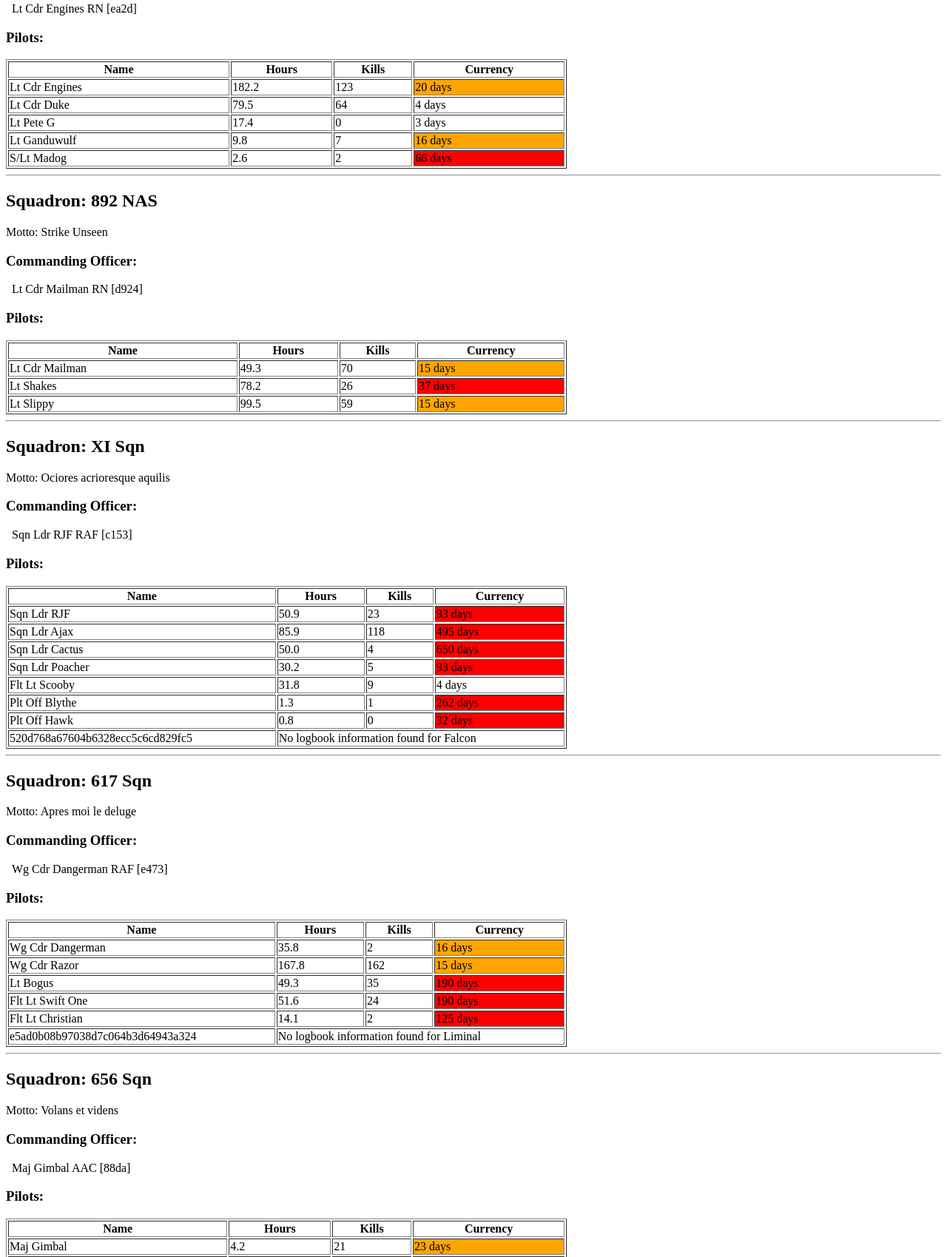
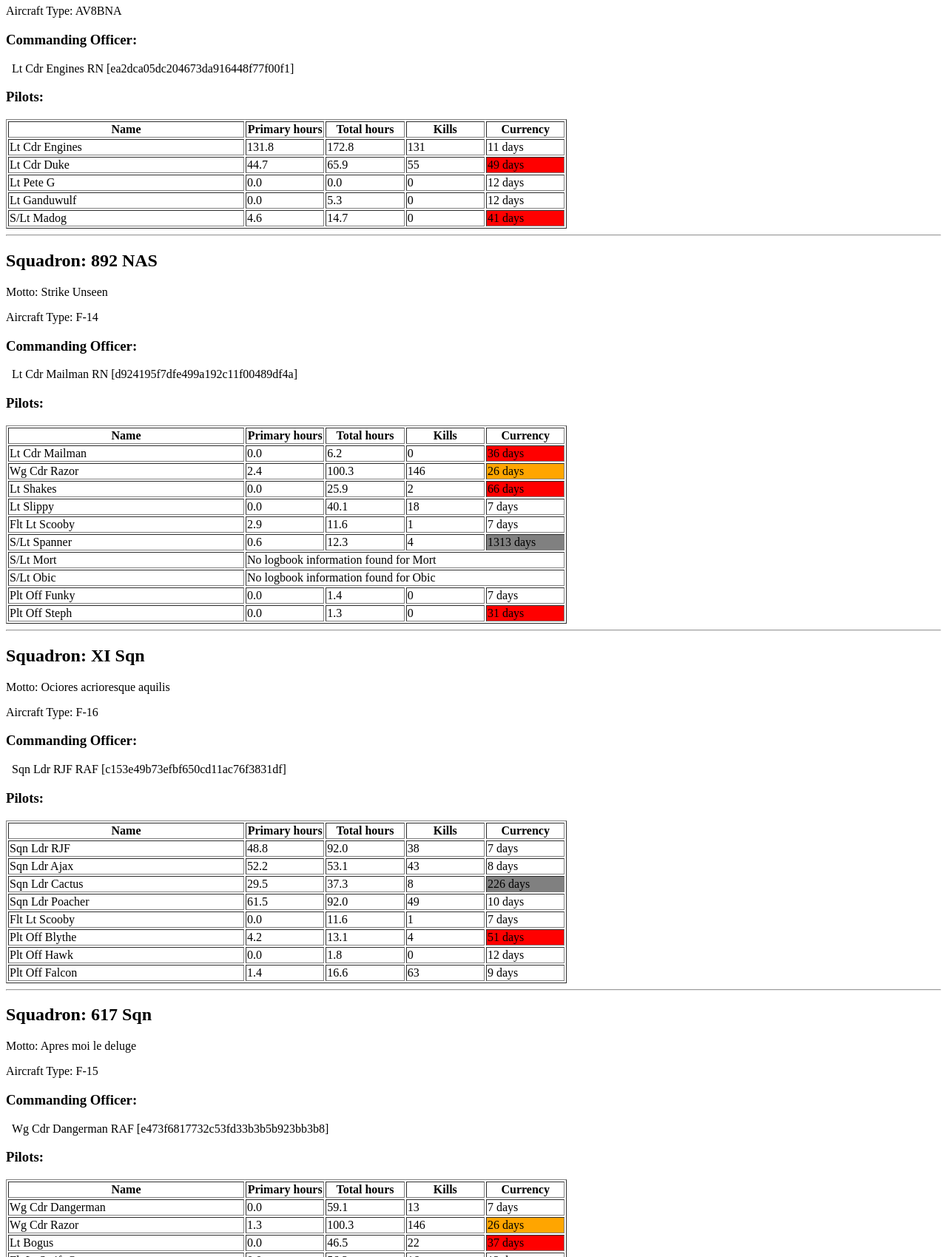
Before and after one commit to engines-wafu/dcs_server_logbook, a plain HTML site: page html/index.html in a window 1280 px wide. Shown: the part 188-1887 px from the top of the page at 74% size. Drawn offline with Linux system fonts and the light colour scheme.

Commit message:
Added primary and total hours for each pilot.  Modularised some code.

```diff
--- a/html/index.html
+++ b/html/index.html
@@ -4,75 +4,90 @@
 </head>
 <body>
 <h1>Logbook information for JSW Pilots</h1>
+<h2>Server log: data/SlmodStats_server1.lua</h2>
 <h2>Squadron: 801 NAS</h2>
 <p>Motto: Nunquam non-paratus</p>
+<p>Aircraft Type: AV8BNA</p>
 <h3>Commanding Officer:</h3>
-<p>&nbsp;&nbsp;Lt Cdr Engines RN [ea2d]</p>
+<p>&nbsp;&nbsp;Lt Cdr Engines RN [ea2dca05dc204673da916448f77f00f1]</p>
 <h3>Pilots:</h3>
 <table style='width:60%' border='1'>
-<tr><th>Name</th><th>Hours</th><th>Kills</th><th>Currency</th></tr>
-<tr><td>Lt Cdr Engines</td><td>182.2</td><td>123</td><td style='background-color:orange'>20 days</td></tr>
-<tr><td>Lt Cdr Duke</td><td>79.5</td><td>64</td><td style='background-color:'>4 days</td></tr>
-<tr><td>Lt Pete G</td><td>17.4</td><td>0</td><td style='background-color:'>3 days</td></tr>
-<tr><td>Lt Ganduwulf</td><td>9.8</td><td>7</td><td style='background-color:orange'>16 days</td></tr>
-<tr><td>S/Lt Madog</td><td>2.6</td><td>2</td><td style='background-color:red'>66 days</td></tr>
+<tr><th style='width:30%'>Name</th><th style='width:10%'>Primary hours</th><th style='width:10%'>Total hours</th><th style='width:10%'>Kills</th><th style='width:10%'>Currency</th></tr>
+<tr><td>Lt Cdr Engines</td><td>131.8</td><td>172.8</td><td>131</td><td style='background-color:'>11 days</td></tr>
+<tr><td>Lt Cdr Duke</td><td>44.7</td><td>65.9</td><td>55</td><td style='background-color:red'>49 days</td></tr>
+<tr><td>Lt Pete G</td><td>0.0</td><td>0.0</td><td>0</td><td style='background-color:'>12 days</td></tr>
+<tr><td>Lt Ganduwulf</td><td>0.0</td><td>5.3</td><td>0</td><td style='background-color:'>12 days</td></tr>
+<tr><td>S/Lt Madog</td><td>4.6</td><td>14.7</td><td>0</td><td style='background-color:red'>41 days</td></tr>
 </table>
 <hr>
 <h2>Squadron: 892 NAS</h2>
 <p>Motto: Strike Unseen</p>
+<p>Aircraft Type: F-14</p>
 <h3>Commanding Officer:</h3>
-<p>&nbsp;&nbsp;Lt Cdr Mailman RN [d924]</p>
+<p>&nbsp;&nbsp;Lt Cdr Mailman RN [d924195f7dfe499a192c11f00489df4a]</p>
 <h3>Pilots:</h3>
 <table style='width:60%' border='1'>
-<tr><th>Name</th><th>Hours</th><th>Kills</th><th>Currency</th></tr>
-<tr><td>Lt Cdr Mailman</td><td>49.3</td><td>70</td><td style='background-color:orange'>15 days</td></tr>
-<tr><td>Lt Shakes</td><td>78.2</td><td>26</td><td style='background-color:red'>37 days</td></tr>
-<tr><td>Lt Slippy</td><td>99.5</td><td>59</td><td style='background-color:orange'>15 days</td></tr>
+<tr><th style='width:30%'>Name</th><th style='width:10%'>Primary hours</th><th style='width:10%'>Total hours</th><th style='width:10%'>Kills</th><th style='width:10%'>Currency</th></tr>
+<tr><td>Lt Cdr Mailman</td><td>0.0</td><td>6.2</td><td>0</td><td style='background-color:red'>36 days</td></tr>
+<tr><td>Wg Cdr Razor</td><td>2.4</td><td>100.3</td><td>146</td><td style='background-color:orange'>26 days</td></tr>
+<tr><td>Lt Shakes</td><td>0.0</td><td>25.9</td><td>2</td><td style='background-color:red'>66 days</td></tr>
+<tr><td>Lt Slippy</td><td>0.0</td><td>40.1</td><td>18</td><td style='background-color:'>7 days</td></tr>
+<tr><td>Flt Lt Scooby</td><td>2.9</td><td>11.6</td><td>1</td><td style='background-color:'>7 days</td></tr>
+<tr><td>S/Lt Spanner</td><td>0.6</td><td>12.3</td><td>4</td><td style='background-color:gray'>1313 days</td></tr>
+<tr><td>S/Lt Mort</td><td colspan='4'>No logbook information found for Mort</td></tr>
+<tr><td>S/Lt Obic</td><td colspan='4'>No logbook information found for Obic</td></tr>
+<tr><td>Plt Off Funky</td><td>0.0</td><td>1.4</td><td>0</td><td style='background-color:'>7 days</td></tr>
+<tr><td>Plt Off Steph</td><td>0.0</td><td>1.3</td><td>0</td><td style='background-color:red'>31 days</td></tr>
 </table>
 <hr>
 <h2>Squadron: XI Sqn</h2>
 <p>Motto: Ociores acrioresque aquilis</p>
+<p>Aircraft Type: F-16</p>
 <h3>Commanding Officer:</h3>
-<p>&nbsp;&nbsp;Sqn Ldr RJF RAF [c153]</p>
+<p>&nbsp;&nbsp;Sqn Ldr RJF RAF [c153e49b73efbf650cd11ac76f3831df]</p>
 <h3>Pilots:</h3>
 <table style='width:60%' border='1'>
-<tr><th>Name</th><th>Hours</th><th>Kills</th><th>Currency</th></tr>
-<tr><td>Sqn Ldr RJF</td><td>50.9</td><td>23</td><td style='background-color:red'>93 days</td></tr>
-<tr><td>Sqn Ldr Ajax</td><td>85.9</td><td>118</td><td style='background-color:red'>495 days</td></tr>
-<tr><td>Sqn Ldr Cactus</td><td>50.0</td><td>4</td><td style='background-color:red'>650 days</td></tr>
-<tr><td>Sqn Ldr Poacher</td><td>30.2</td><td>5</td><td style='background-color:red'>93 days</td></tr>
-<tr><td>Flt Lt Scooby</td><td>31.8</td><td>9</td><td style='background-color:'>4 days</td></tr>
-<tr><td>Plt Off Blythe</td><td>1.3</td><td>1</td><td style='background-color:red'>262 days</td></tr>
-<tr><td>Plt Off Hawk</td><td>0.8</td><td>0</td><td style='background-color:red'>32 days</td></tr>
-<tr><td>520d768a67604b6328ecc5c6cd829fc5</td><td colspan='3'>No logbook information found for Falcon</td></tr>
+<tr><th style='width:30%'>Name</th><th style='width:10%'>Primary hours</th><th style='width:10%'>Total hours</th><th style='width:10%'>Kills</th><th style='width:10%'>Currency</th></tr>
+<tr><td>Sqn Ldr RJF</td><td>48.8</td><td>92.0</td><td>38</td><td style='background-color:'>7 days</td></tr>
+<tr><td>Sqn Ldr Ajax</td><td>52.2</td><td>53.1</td><td>43</td><td style='background-color:'>8 days</td></tr>
+<tr><td>Sqn Ldr Cactus</td><td>29.5</td><td>37.3</td><td>8</td><td style='background-color:gray'>226 days</td></tr>
+<tr><td>Sqn Ldr Poacher</td><td>61.5</td><td>92.0</td><td>49</td><td style='background-color:'>10 days</td></tr>
+<tr><td>Flt Lt Scooby</td><td>0.0</td><td>11.6</td><td>1</td><td style='background-color:'>7 days</td></tr>
+<tr><td>Plt Off Blythe</td><td>4.2</td><td>13.1</td><td>4</td><td style='background-color:red'>51 days</td></tr>
+<tr><td>Plt Off Hawk</td><td>0.0</td><td>1.8</td><td>0</td><td style='background-color:'>12 days</td></tr>
+<tr><td>Plt Off Falcon</td><td>1.4</td><td>16.6</td><td>63</td><td style='background-color:'>9 days</td></tr>
 </table>
 <hr>
 <h2>Squadron: 617 Sqn</h2>
 <p>Motto: Apres moi le deluge</p>
+<p>Aircraft Type: F-15</p>
 <h3>Commanding Officer:</h3>
-<p>&nbsp;&nbsp;Wg Cdr Dangerman RAF [e473]</p>
+<p>&nbsp;&nbsp;Wg Cdr Dangerman RAF [e473f6817732c53fd33b3b5b923bb3b8]</p>
 <h3>Pilots:</h3>
 <table style='width:60%' border='1'>
-<tr><th>Name</th><th>Hours</th><th>Kills</th><th>Currency</th></tr>
-<tr><td>Wg Cdr Dangerman</td><td>35.8</td><td>2</td><td style='background-color:orange'>16 days</td></tr>
-<tr><td>Wg Cdr Razor</td><td>167.8</td><td>162</td><td style='background-color:orange'>15 days</td></tr>
-<tr><td>Lt Bogus</td><td>49.3</td><td>35</td><td style='background-color:red'>190 days</td></tr>
-<tr><td>Flt Lt Swift One</td><td>51.6</td><td>24</td><td style='background-color:red'>190 days</td></tr>
-<tr><td>Flt Lt Christian</td><td>14.1</td><td>2</td><td style='background-color:red'>125 days</td></tr>
-<tr><td>e5ad0b08b97038d7c064b3d64943a324</td><td colspan='3'>No logbook information found for Liminal</td></tr>
+<tr><th style='width:30%'>Name</th><th style='width:10%'>Primary hours</th><th style='width:10%'>Total hours</th><th style='width:10%'>Kills</th><th style='width:10%'>Currency</th></tr>
+<tr><td>Wg Cdr Dangerman</td><td>0.0</td><td>59.1</td><td>13</td><td style='background-color:'>7 days</td></tr>
+<tr><td>Wg Cdr Razor</td><td>1.3</td><td>100.3</td><td>146</td><td style='background-color:orange'>26 days</td></tr>
+<tr><td>Lt Bogus</td><td>0.0</td><td>46.5</td><td>22</td><td style='background-color:red'>37 days</td></tr>
+<tr><td>Flt Lt Swift One</td><td>0.0</td><td>56.3</td><td>16</td><td style='background-color:'>12 days</td></tr>
+<tr><td>Flt Lt Christian</td><td>0.0</td><td>46.8</td><td>8</td><td style='background-color:red'>34 days</td></tr>
+<tr><td>Plt Off Liminal</td><td>0.0</td><td>0.0</td><td>0</td><td style='background-color:'>7 days</td></tr>
 </table>
 <hr>
 <h2>Squadron: 656 Sqn</h2>
 <p>Motto: Volans et videns</p>
+<p>Aircraft Type: AH-64</p>
 <h3>Commanding Officer:</h3>
-<p>&nbsp;&nbsp;Maj Gimbal AAC [88da]</p>
+<p>&nbsp;&nbsp;Maj Gimbal AAC [88dae793ecd2d2ed030fbd6bca2297f7]</p>
 <h3>Pilots:</h3>
 <table style='width:60%' border='1'>
-<tr><th>Name</th><th>Hours</th><th>Kills</th><th>Currency</th></tr>
-<tr><td>Maj Gimbal</td><td>4.2</td><td>21</td><td style='background-color:orange'>23 days</td></tr>
-<tr><td>Capt Wee Neal</td><td>2.3</td><td>0</td><td style='background-color:'>4 days</td></tr>
-<tr><td>Capt Torchy</td><td>8.4</td><td>5</td><td style='background-color:'>4 days</td></tr>
-<tr><td>Lt Skuba</td><td>2.9</td><td>17</td><td style='background-color:red'>183 days</td></tr>
+<tr><th style='width:30%'>Name</th><th style='width:10%'>Primary hours</th><th style='width:10%'>Total hours</th><th style='width:10%'>Kills</th><th style='width:10%'>Currency</th></tr>
+<tr><td>Maj Gimbal</td><td>25.7</td><td>37.2</td><td>66</td><td style='background-color:'>12 days</td></tr>
+<tr><td>Capt Wee Neal</td><td>14.9</td><td>24.4</td><td>145</td><td style='background-color:orange'>24 days</td></tr>
+<tr><td>Capt Torchy</td><td>0.0</td><td>0.0</td><td>0</td><td style='background-color:'>14 days</td></tr>
+<tr><td>Lt Skuba</td><td>0.0</td><td>3.0</td><td>2</td><td style='background-color:orange'>27 days</td></tr>
+<tr><td>Lt DJ</td><td>0.0</td><td>0.0</td><td>0</td><td style='background-color:'>8 days</td></tr>
+<tr><td>2Lt Cowan</td><td>0.0</td><td>0.0</td><td>0</td><td style='background-color:red'>58 days</td></tr>
 </table>
 <hr>
 
```
Also changed, not shown: 6 other files.
